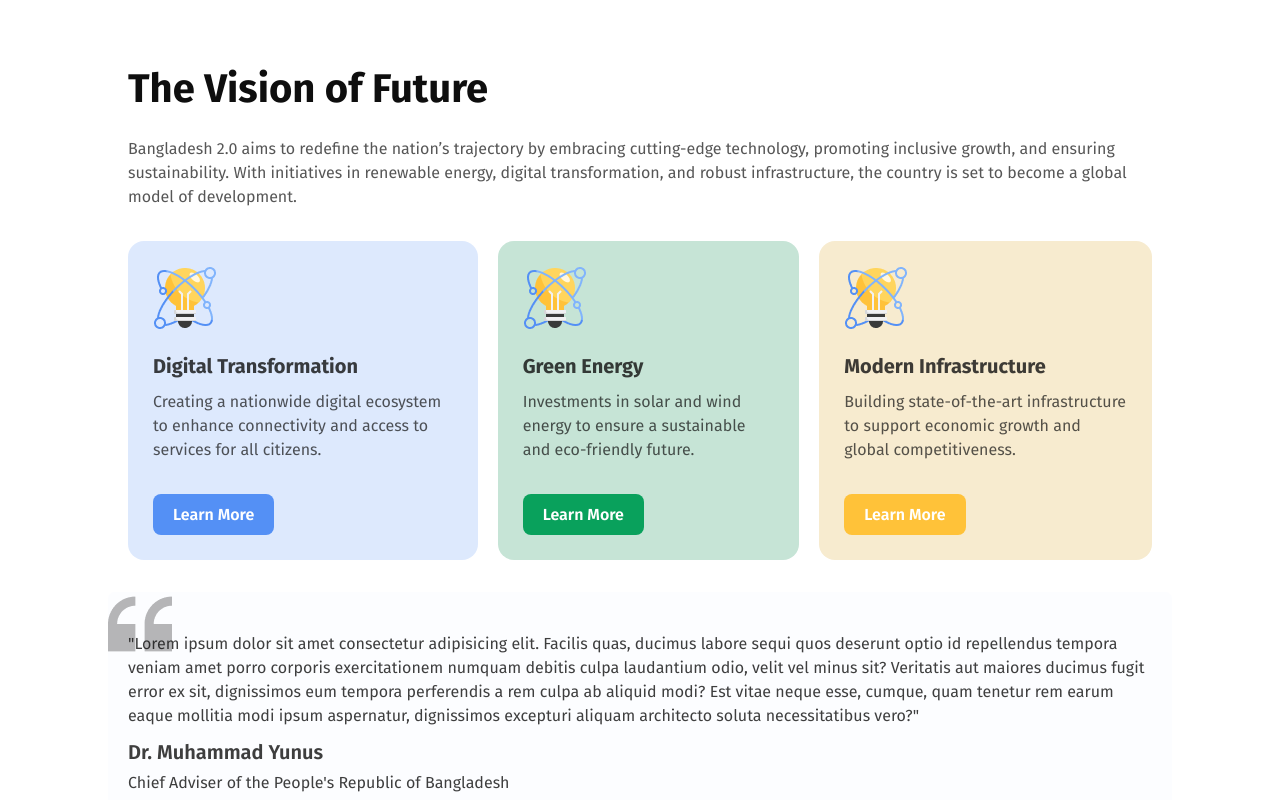
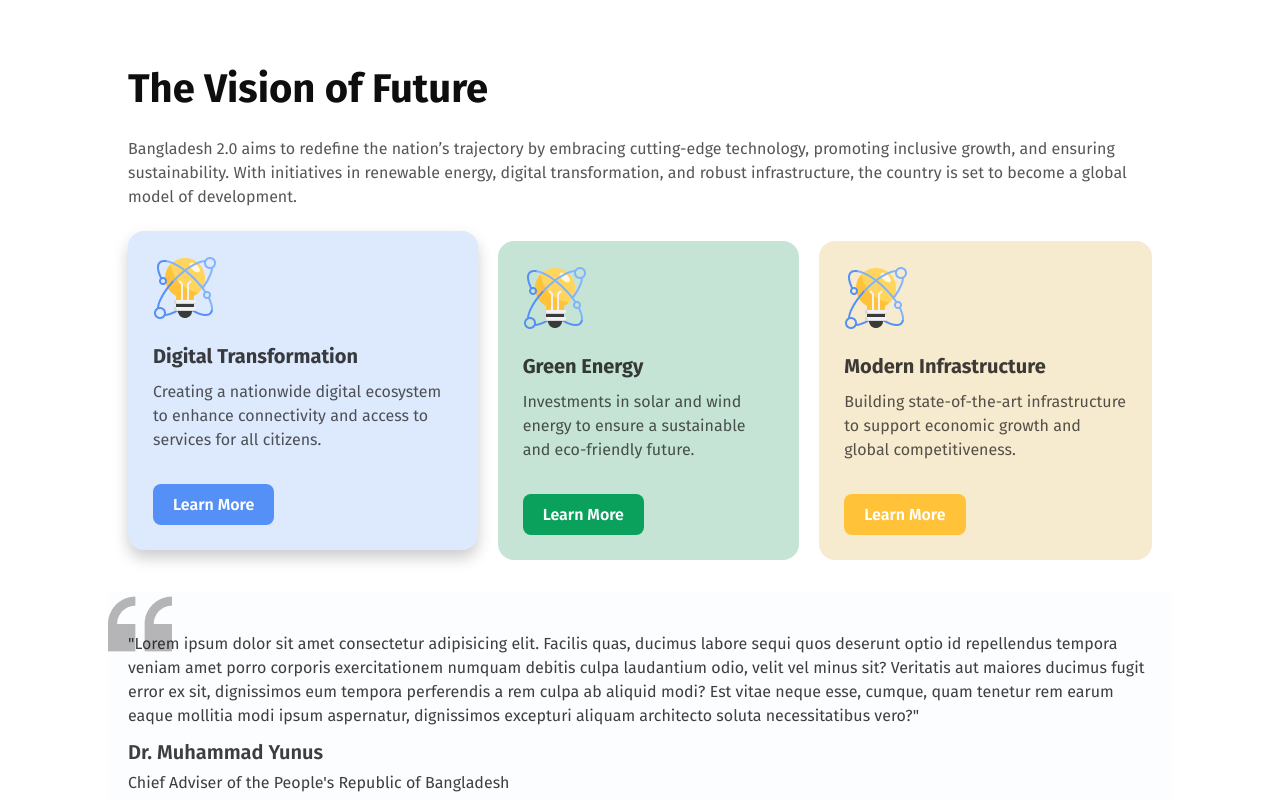
Before and after one commit to jubaer2222/my-first-website, a plain HTML site: page index.html in a window 1280 px wide. In both pictures the pointer is over the element 302 px from the left and 1131 px from the top of the page. Shown: the part 731-1531 px from the top of the page. Drawn offline with Linux system fonts and the light colour scheme.

Commit message:
added hover effect on card items”

```diff
--- a/styles/styles.css
+++ b/styles/styles.css
@@ -140,6 +140,13 @@
     justify-content: space-around;
     align-items: center;
     gap: 20px
+}
+.future-main .future-cards .blue-card{
+
+}
+.future-main .future-cards .all-card:hover{
+    transform: translateY(-10px);
+    box-shadow: 0 8px 15px rgba(0, 0, 0, 0.2);
 }
 
 .future-main .future-cards h4 {
```
